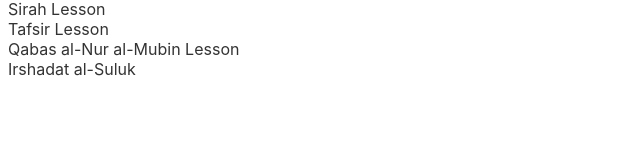
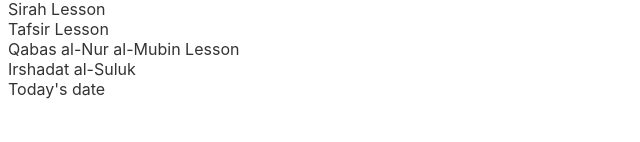
Before and after one commit to p-adams/jadual, a Svelte app: page / in a window 1280 px wide. Shown: the part 158-300 px from the top of the page, without its empty margins (0-640 px from the left). Built offline with nearby package versions, Linux system fonts and the light colour scheme.

Commit message:
add date-fns library to handle date conversions

```diff
--- a/package.json
+++ b/package.json
@@ -17,6 +17,7 @@
     "svelte": "^3.0.0"
   },
   "dependencies": {
+    "date-fns": "^2.15.0",
     "sirv-cli": "^0.4.4"
   }
 }
--- a/src/App.svelte
+++ b/src/App.svelte
@@ -82,7 +82,6 @@
       time: "06:40 PM"
     }
   ];
-  // TODO: create a function to
 </script>
 
 <main>26th Annual Dowra</main>
@@ -96,3 +95,4 @@
   <div>Qabas al-Nur al-Mubin Lesson</div>
   <div>Irshadat al-Suluk</div>
 </div>
+<div>Today's date</div>
```
Also changed, not shown: 1 other file (tests, documents, lock files or other folders).
